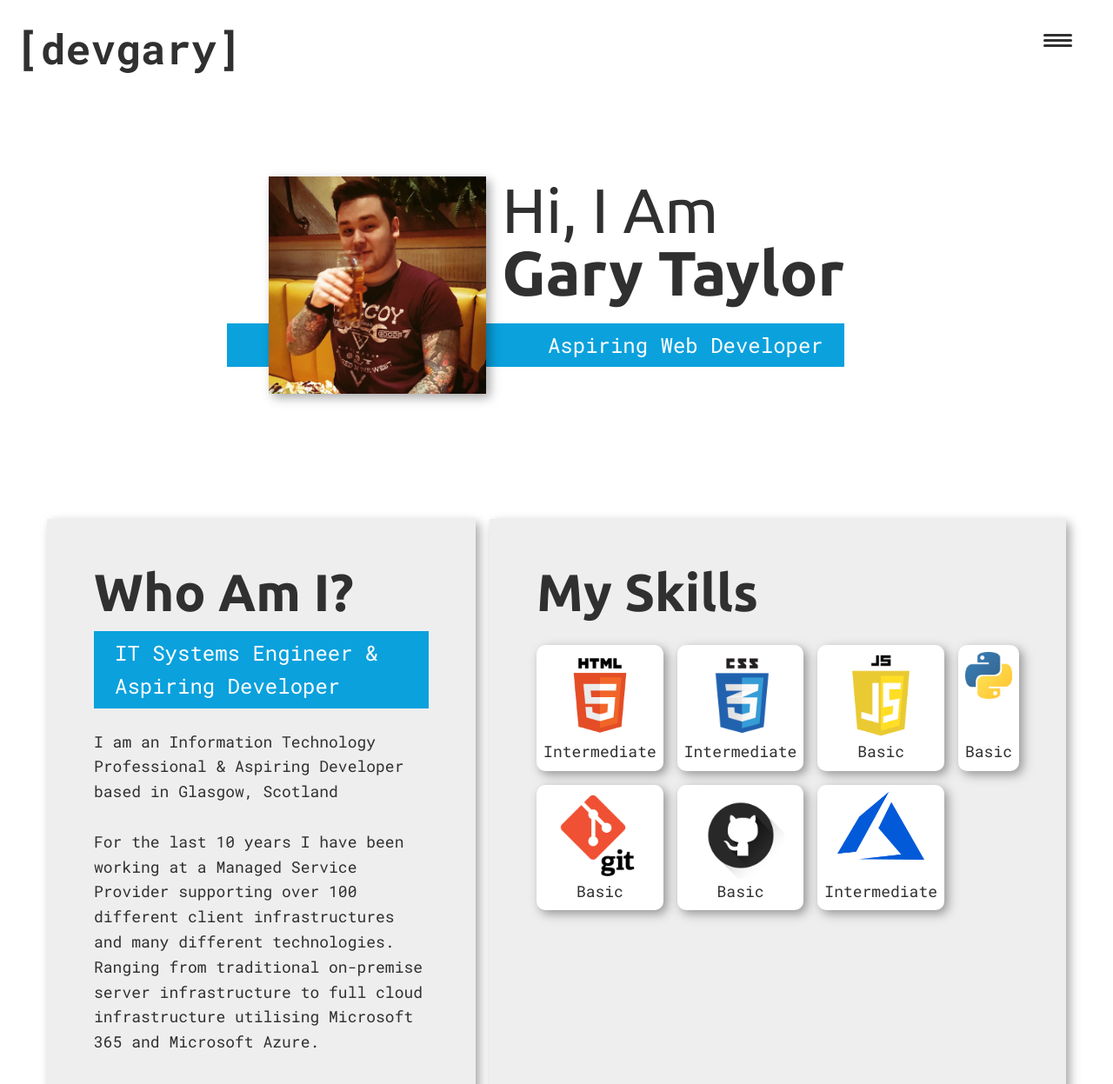
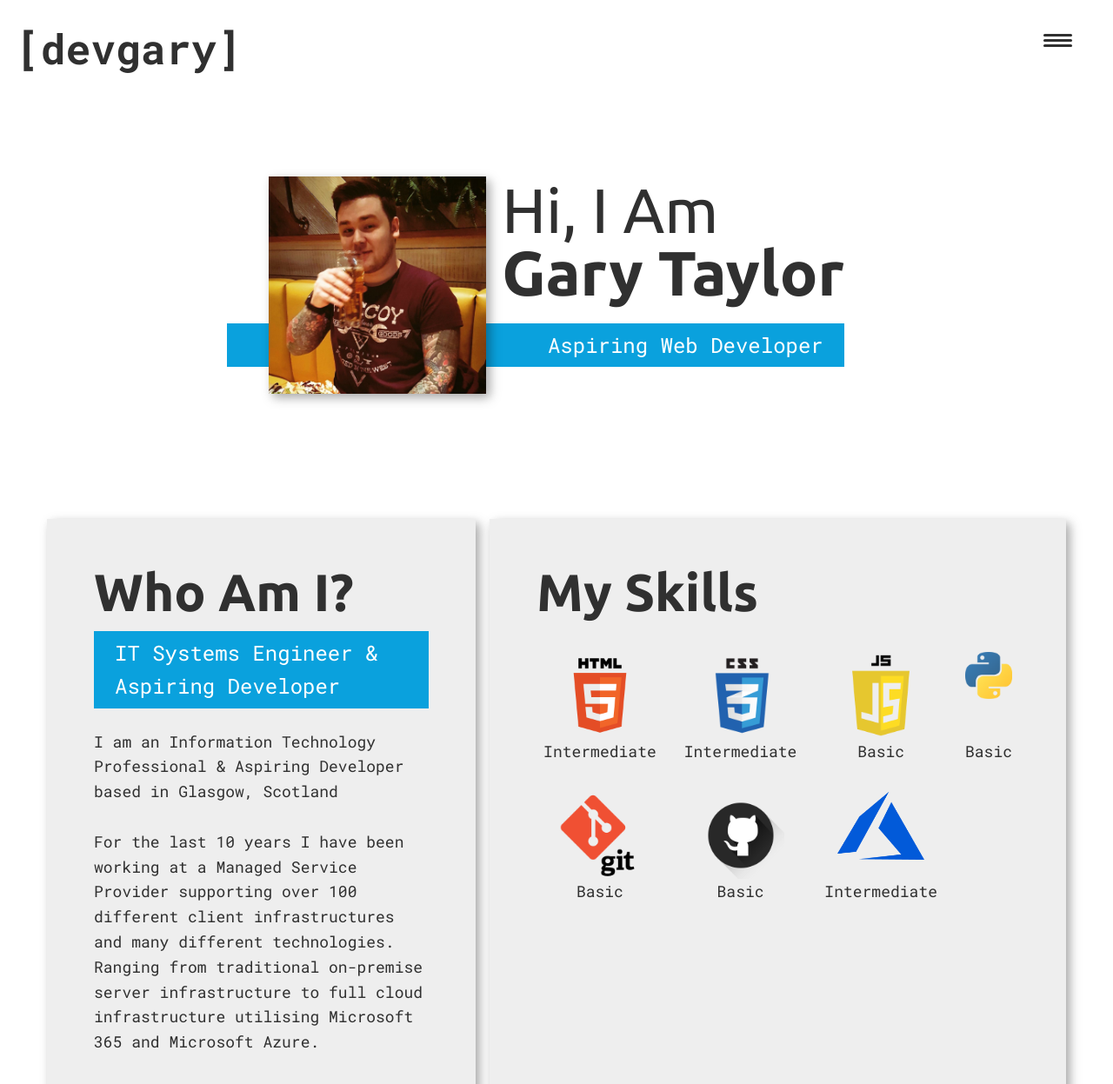
Before and after one commit to PedigreeHaggis/personal-portfolio, a plain HTML site: page index.html in a window 1280 px wide. Shown: the top 1247 px of the page at 87% size. Drawn offline with Linux system fonts and the light colour scheme.

Commit message:
remove skill background

```diff
--- a/css/style.css
+++ b/css/style.css
@@ -309,8 +309,8 @@ h3 {
 }
 
 .skill {
-  background-color: #fff;
-  box-shadow: var(--bs);
+  /* background-color: #fff;
+  box-shadow: var(--bs); */
   border-radius: 10px;
   text-align: center;
   padding: 0.5rem;
```
